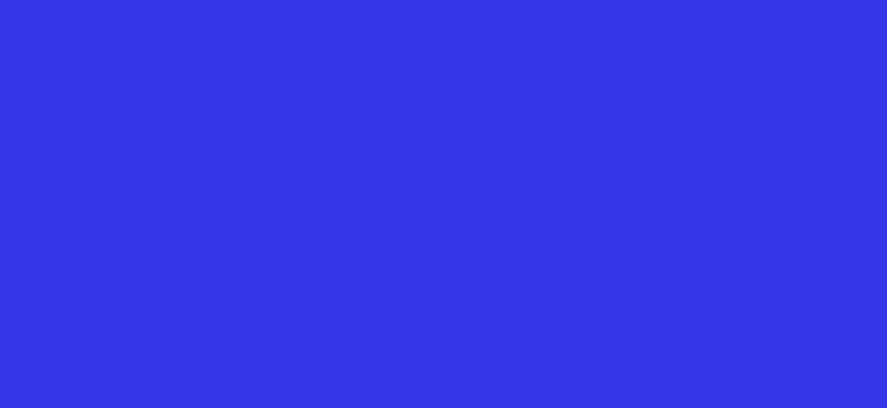
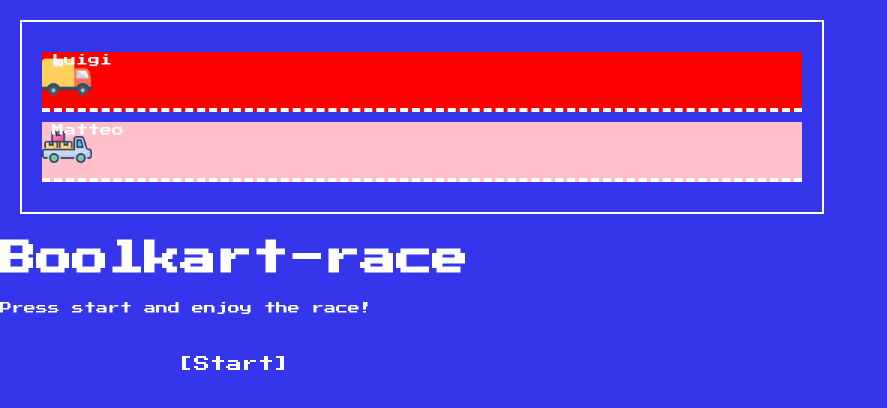
Before and after one commit to LauraBigoni/boolkart-race-1, a plain HTML site: page index.html in a window 1280 px wide. Shown: the whole page, without its empty margins (0-887 px from the left). Drawn offline with Linux system fonts and the light colour scheme.

Commit message:
first step

```diff
--- a/css/retro.css
+++ b/css/retro.css
@@ -14,3 +14,16 @@ p {
   font-size: 12px;
   margin-bottom: 36px;
 }
+
+
+.container {
+  display: flex;
+  flex-wrap: wrap;
+}
+
+.game-area {
+  margin: 20px;
+  border: 2px solid white;
+  min-height: 100px;
+  min-width: 100px;
+}
--- a/css/style.css
+++ b/css/style.css
@@ -3,3 +3,37 @@
   padding: 0;
   box-sizing: border-box;
 }
+
+#start {
+  cursor: pointer;
+  text-align: center;
+}
+
+#scene {
+  padding: 20px;
+  width: 800px;
+}
+
+.track {
+  position: relative;
+  width: 100%;
+  margin: 10px 0;
+  height: 60px;
+  border-bottom: 4px dashed white;
+}
+
+
+.car {
+  position: absolute;
+  width: 50px;
+  height: 50px;
+  left: 0px;
+
+}
+
+.name {
+  position: absolute;
+  color: white;
+  top: 0;
+  left: 10px;
+}
--- a/index.html
+++ b/index.html
@@ -10,9 +10,17 @@
   <title>Boolkart-race</title>
 </head>
 <body>
-
-
-
+  <div class="container">
+    <div class="game-area">
+      <div id="scene"></div>
+    </div>
+    <div class="game-data">
+      <h1>Boolkart-race</h1>
+      <p>Press start and enjoy the race!</p>
+      <div id="start">[Start]</div>
+      <div id="results"></div>
+    </div>
+  </div>
   <script src="./js/script.js" type="text/javascript"></script>
 </body>
 </html>
--- a/js/script.js
+++ b/js/script.js
@@ -2,3 +2,91 @@ console.log("JS ok");
 
 // generatore di numeri random
 const getRandomNumber = (min, max) => Math.floor(Math.random() * (max - min + 1)) + min;
+
+const cars = [
+  {
+    name: "Luigi",
+    trackColor: "red",
+    id: "car-1",
+    currentPosition: 0,
+  },
+  {
+    name: "Matteo",
+    trackColor: "pink",
+    id: "car-2",
+    currentPosition: 0,
+  },
+];
+
+const setupScene = () => {
+  const scene = document.getElementById('scene');
+  scene.innerHTML = "";
+
+  cars.forEach( (car) => {
+    car.currentPosition = 0;
+
+    // costruire la pista  newTrack
+    const newTrack = renderCar(car);
+
+    scene.append(newTrack);
+
+  });
+};
+
+const renderCar = (car) => {
+
+    const track = document.createElement("div");
+    track.style.background = car.trackColor;
+    track.classList.add('track');
+
+    const carBody = document.createElement("img");
+    carBody.id =car.id;
+    carBody.setAttribute("src", `./img/${car.id}.png`)
+    carBody.classList.add('car');
+    track.append(carBody);
+
+    const trackName = document.createElement("p");
+    trackName.innerText = car.name;
+    trackName.classList.add('name');
+    track.append(trackName);
+
+    return track;
+
+};
+
+const gameOver = (() => {
+
+
+  return false;
+});
+
+
+setupScene();
+
+document.getElementById('start').addEventListener('click', () => {
+
+  const playGame = setInterval( () => {
+    if (gameOver()) {
+      clearInterval(playGame);
+//      showResults();
+    } else {
+
+      cars.forEach( (car) => {
+        const carBody = document.getElementById(car.id);
+        car.currentPosition +=10;
+
+        if (car.currentPosition >= 800) {
+
+        } else {
+          carBody.style.left = car.currentPosition + "px";
+        }
+
+      });
+
+    }
+
+  }, 200);
+
+
+
+});
```
